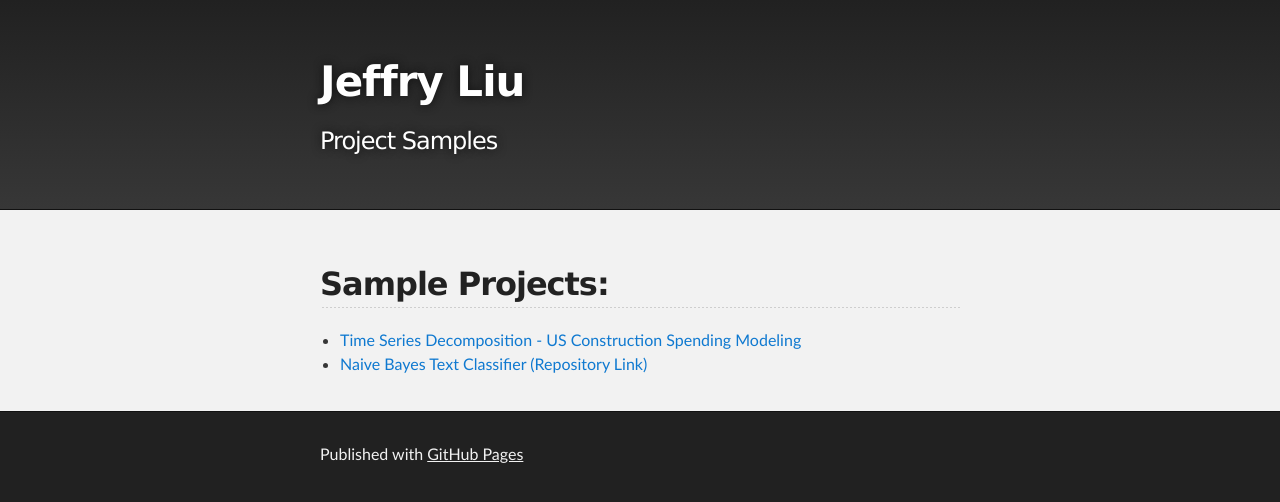
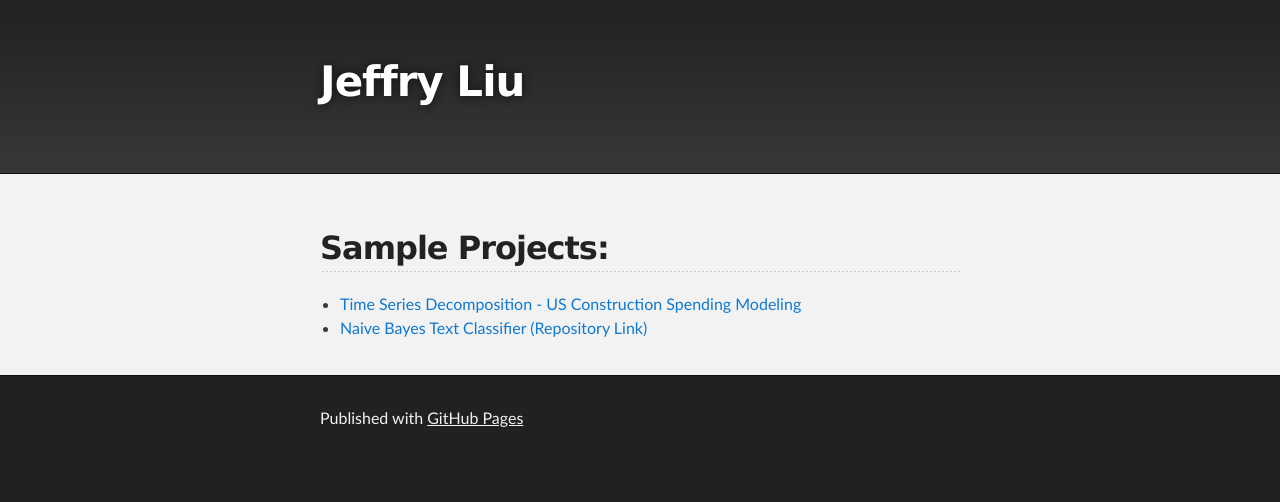
Before and after one commit to panvertigo/panvertigo.github.io, a Jekyll site: the page built from index.md, in a window 1280 px wide. Shown: the top 502 px of the page. Built offline with Jekyll 4.4.1, drawn with Linux system fonts in a browser that asks for light colours; our own code applies the rules of GitHub Pages for plain Markdown files; the repository's description, which GitHub fills in, is left out.

Commit message:
Update _config.yml

```diff
--- a/_config.yml
+++ b/_config.yml
@@ -1,5 +1,5 @@
 title: Jeffry Liu
-description: Project Samples
+description:
 show_downloads: false
 google_analytics:
 theme: jekyll-theme-slate
```
